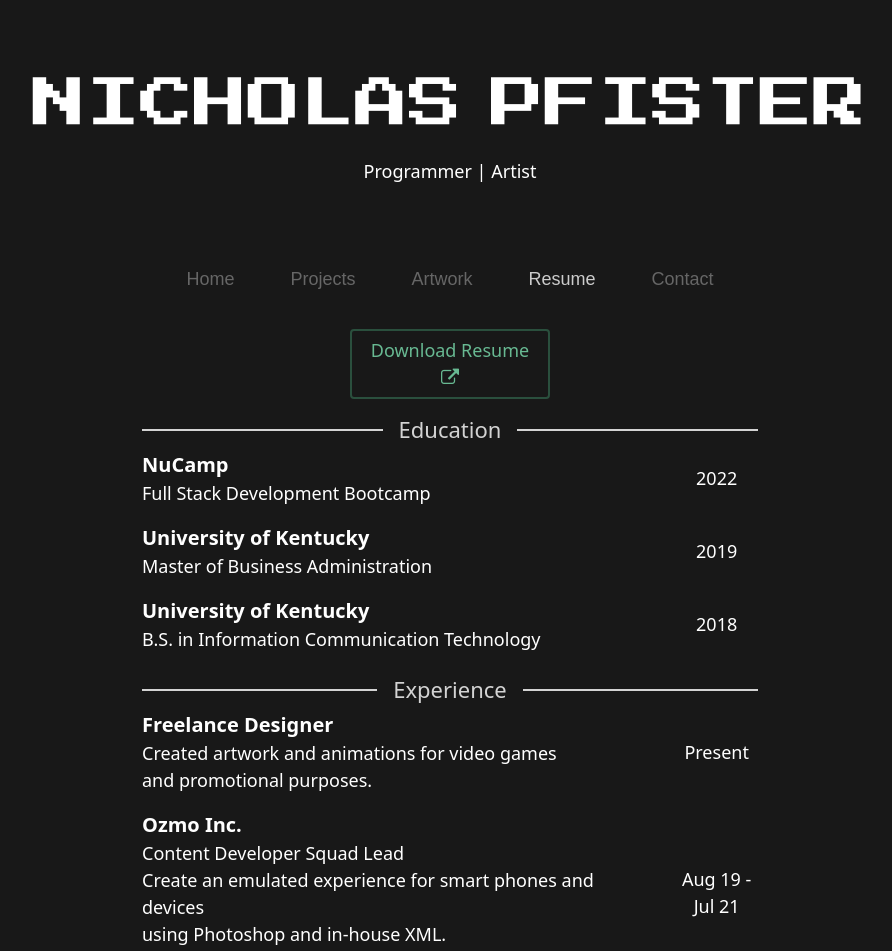
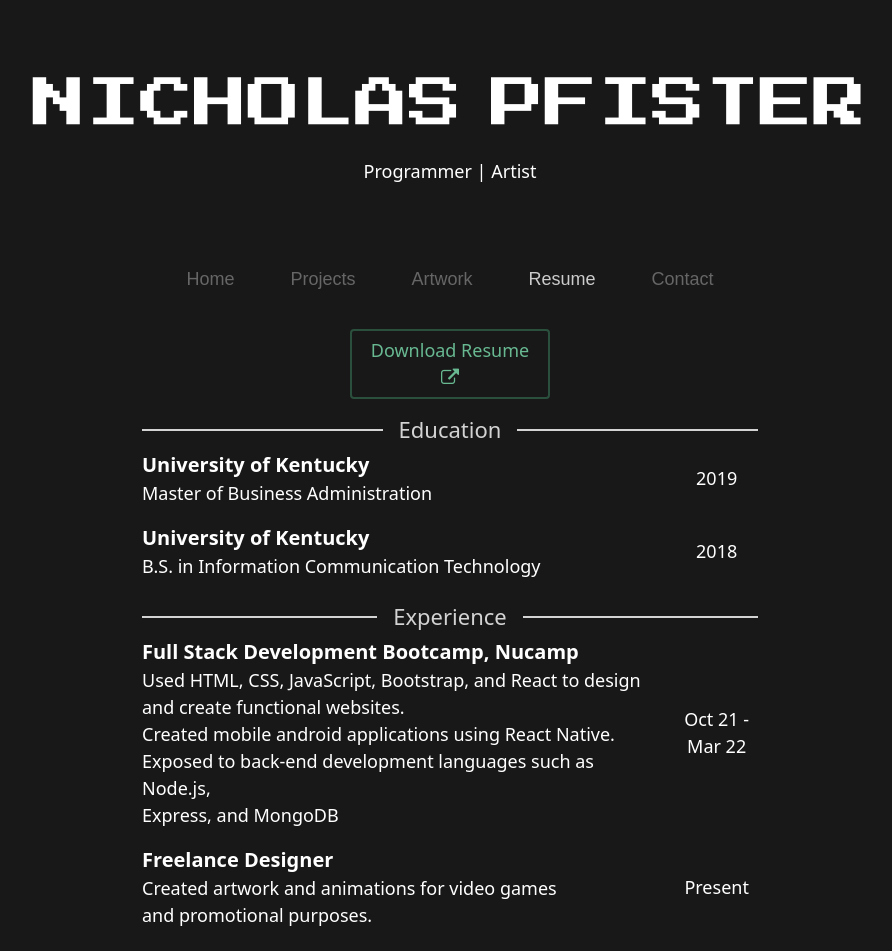
Before and after one commit to npfister13/portfolio-project, a React (Create React App) app: page /resume in a window 1280 px wide. Shown: the top 951 px of the page, without its empty margins (190-1082 px from the left). Built offline with nearby package versions, Linux system fonts and the light colour scheme.

Commit message:
resume changes

```diff
--- a/src/components/Resume.js
+++ b/src/components/Resume.js
@@ -73,7 +73,7 @@ export default function Resume() {
                     <DividerWithText>Education</DividerWithText>
                     <div className="row">
                         <div className="col-12">
-                            <div className="row align-items-center">
+                            {/* <div className="row align-items-center">
                                 <div className="col-8 col-sm-10 positionTitle">
                                     <p>
                                         <strong>NuCamp</strong><br/>
@@ -84,7 +84,7 @@ export default function Resume() {
                                 <div className="col col-md-2 positionYear">
                                     <p id='nucampYear'>2022</p>
                                 </div>
-                            </div>
+                            </div> */}
                             <div className="row align-items-center">
                                 <div className="col-8 col-sm-10 positionTitle">
                                     <p>
@@ -114,6 +114,19 @@ export default function Resume() {
                     <DividerWithText>Experience</DividerWithText>
                     <div className="row">
                         <div className="col-12">
+                            <div className="row align-items-center">
+                                <div className='col-8 col-sm-10 positionTitle'>
+                                    <p>
+                                        <strong>Full Stack Development Bootcamp, Nucamp</strong><br/>
+                                        Used HTML, CSS, JavaScript, Bootstrap, and React to design<br/>and create functional websites.<br/>
+                                        Created mobile android applications using React Native.<br/>
+                                        Exposed to back-end development languages such as Node.js, <br/>Express, and MongoDB
+                                    </p>
+                                </div>
+                                <div className="col col-md-2 positionYear">
+                                    <p id='nuYear'>Oct 21 - Mar 22</p>
+                                </div>
+                            </div>
                             <div className="row align-items-center">
                                 <div className='col-8 col-sm-10 positionTitle'>
                                     <p>
```
